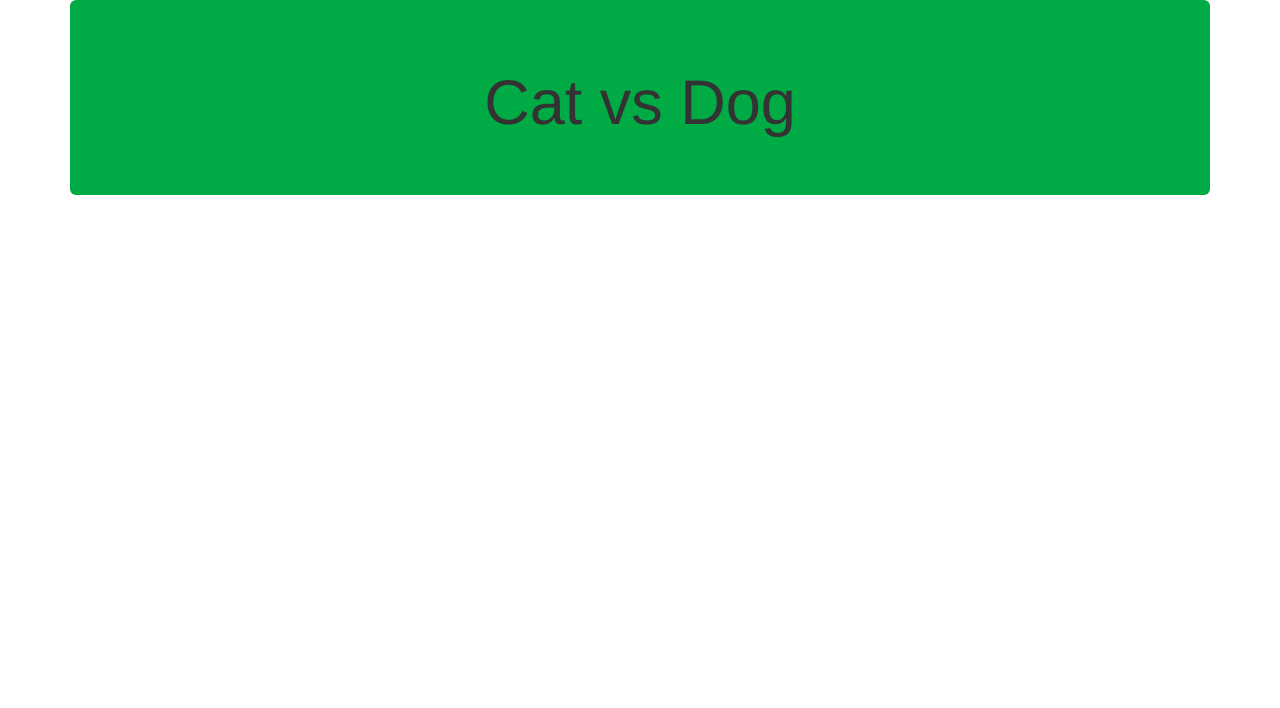
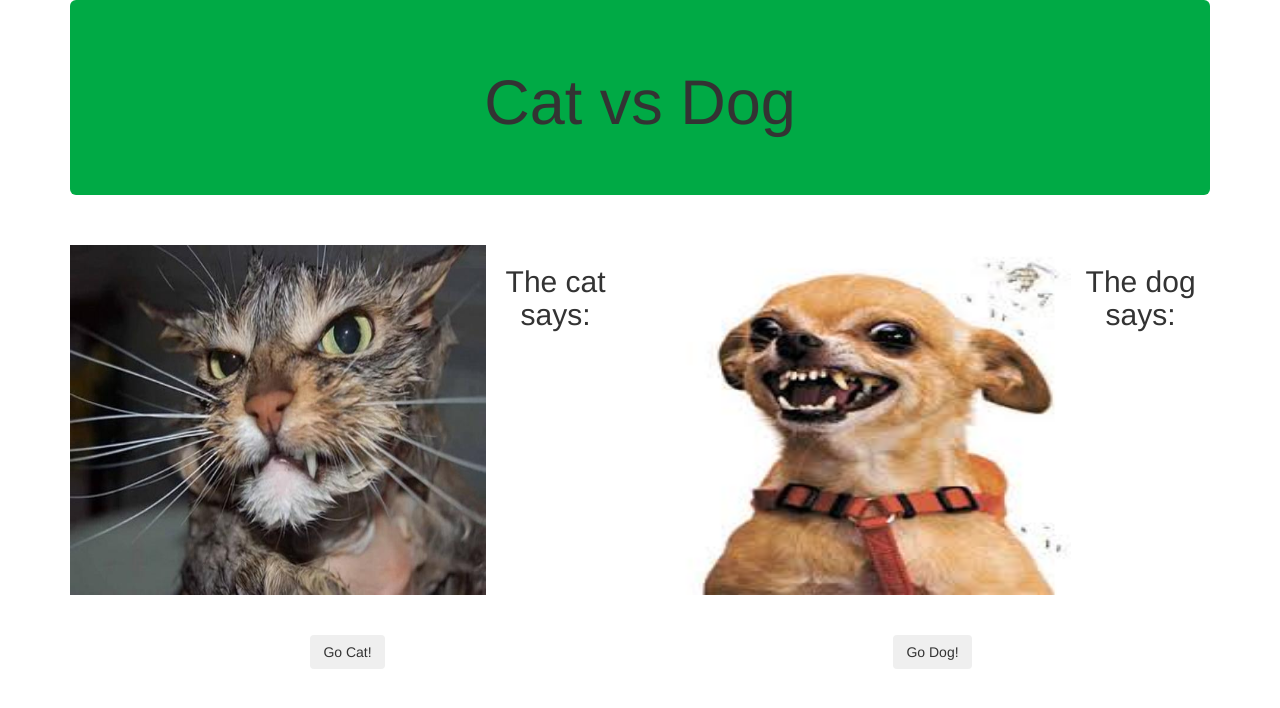
Before and after one commit to Cmwingo/cat-vs-dog, a plain HTML site: page index.html in a window 1280 px wide. Drawn offline with Linux system fonts and the light colour scheme.

Commit message:
Add images, buttons, and styling

```diff
--- a/css/styles.css
+++ b/css/styles.css
@@ -3,3 +3,15 @@
   font-weight: bold;
   background-color: #00aa45;
 }
+
+img {
+  width: 75%;
+  height: 350px;
+  float: left;
+}
+
+.col-md-6 {
+  text-align: center;
+  margin-top: 20px;
+  margin-bottom: 20px;
+}
--- a/index.html
+++ b/index.html
@@ -9,9 +9,33 @@
   </head>
   <body>
     <div class="container">
+
       <div class="jumbotron">
         <h1>Cat vs Dog</h1>
       </div>
+
+      <div class="row">
+
+        <div class="col-md-6">
+          <img src="img/cat.jpg" alt="A picture of a cat">
+          <h2>The cat says: </h2>
+        </div>
+
+        <div class="col-md-6">
+          <img src="img/dog.jpg" alt="A picture of a dog">
+          <h2>The dog says: </h2>
+        </div>
+      </div>
+
+      <div class="row">
+
+        <div class="col-md-6">
+          <button class="btn" id="cat">Go Cat!</button>
+        </div>
+
+        <div class="col-md-6">
+          <button class="btn" id="dog">Go Dog!</button>
+        </div>
     </div>
 
   </body>
```
Also changed, not shown: img/cat.jpg (added), img/dog.jpg (added).
